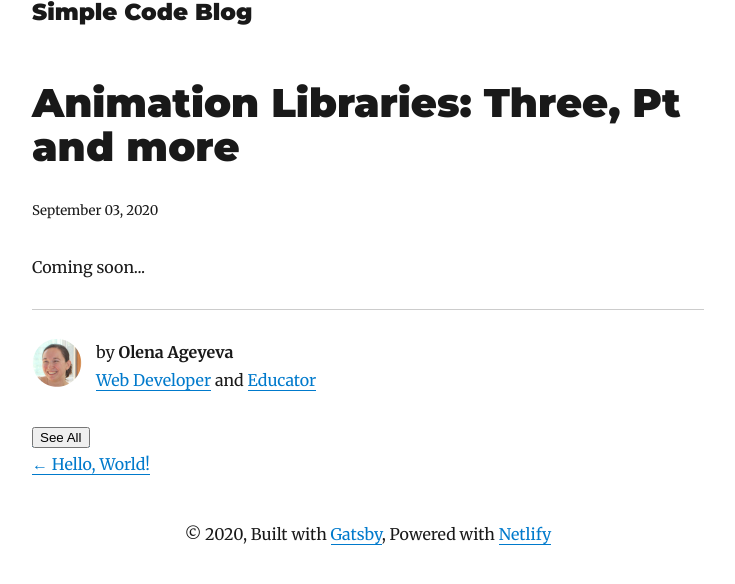
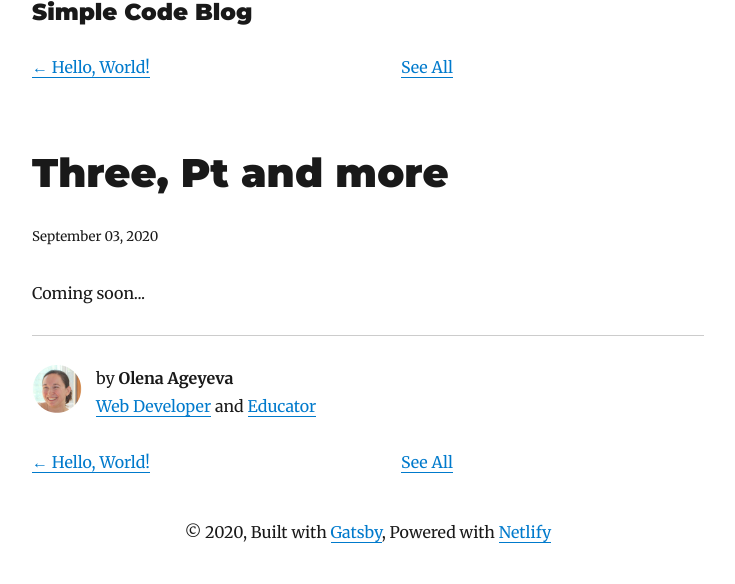
Before and after one commit to olena-ageyeva/my-blog, a Gatsby site: page /blog/animation-libraries/ in a window 1280 px wide. Shown: the whole page, without its empty margins (272-1007 px from the left). Built offline with nearby package versions, Linux system fonts and the light colour scheme; Gatsby itself is replaced by a stand-in of ours; some packages are replaced by stand-ins of ours.

Commit message:
improved navigation

```diff
--- a/content/blog/animation-libraries/index.mdx
+++ b/content/blog/animation-libraries/index.mdx
@@ -1,5 +1,5 @@
 ---
-title: "Animation Libraries: Three, Pt and more"
+title: "Three, Pt and more"
 date: "2020-09-03T09:52:03.284Z"
 description: This is a custom description for SEO and Open Graph purposes, rather than the default generated excerpt. Simply add a description field to the frontmatter.
 ---
--- a/src/templates/blog-post.js
+++ b/src/templates/blog-post.js
@@ -13,33 +13,8 @@ class BlogPostTemplate extends React.Component {
     const siteTitle = this.props.data.site.siteMetadata.title
     const { previous, next } = this.props.pageContext
 
-    return (
-      <Layout location={this.props.location} title={siteTitle}>
-        <SEO
-          title={post.frontmatter.title}
-          description={post.frontmatter.description || post.excerpt}
-        />
-        <h1>{post.frontmatter.title}</h1>
-        <p
-          style={{
-            ...scale(-1 / 5),
-            display: `block`,
-            marginBottom: rhythm(1),
-            // marginTop: rhythm(-1),
-          }}
-        >
-          {post.frontmatter.date}
-        </p>
-        <MDXRenderer>{post.body}</MDXRenderer>
-        <hr
-          style={{
-            marginBottom: rhythm(1),
-          }}
-        />
-        <Bio />
-        <Link to="/blog/">
-          <button className="button">See All</button>
-        </Link>
+    const post_nav = () => (
+      <div className="post_nav">
         <ul
           style={{
             display: `flex`,
@@ -57,6 +32,9 @@ class BlogPostTemplate extends React.Component {
             )}
           </li>
           <li>
+            <Link to="/blog/">See All</Link>
+          </li>
+          <li>
             {next && (
               <Link to={`/blog${next.fields.slug}`} rel="next">
                 {next.frontmatter.title} →
@@ -64,6 +42,36 @@ class BlogPostTemplate extends React.Component {
             )}
           </li>
         </ul>
+      </div>
+    )
+
+    return (
+      <Layout location={this.props.location} title={siteTitle}>
+        <SEO
+          title={post.frontmatter.title}
+          description={post.frontmatter.description || post.excerpt}
+        />
+        {post_nav()}
+        <h1>{post.frontmatter.title}</h1>
+        <p
+          style={{
+            ...scale(-1 / 5),
+            display: `block`,
+            marginBottom: rhythm(1),
+            // marginTop: rhythm(-1),
+          }}
+        >
+          {post.frontmatter.date}
+        </p>
+
+        <MDXRenderer>{post.body}</MDXRenderer>
+        <hr
+          style={{
+            marginBottom: rhythm(1),
+          }}
+        />
+        <Bio />
+        {post_nav()}
       </Layout>
     )
   }
--- a/src/utils/index/styles.css
+++ b/src/utils/index/styles.css
@@ -85,3 +85,17 @@ button {
 .home {
   text-align: center;
 }
+
+.post_nav ul li {
+  padding-left: 0;
+  width: 33%;
+  text-align: center;
+}
+
+.post_nav li:nth-child(1) a {
+  float: left;
+}
+
+.post_nav li:nth-child(3) a {
+  float: right;
+}
```
